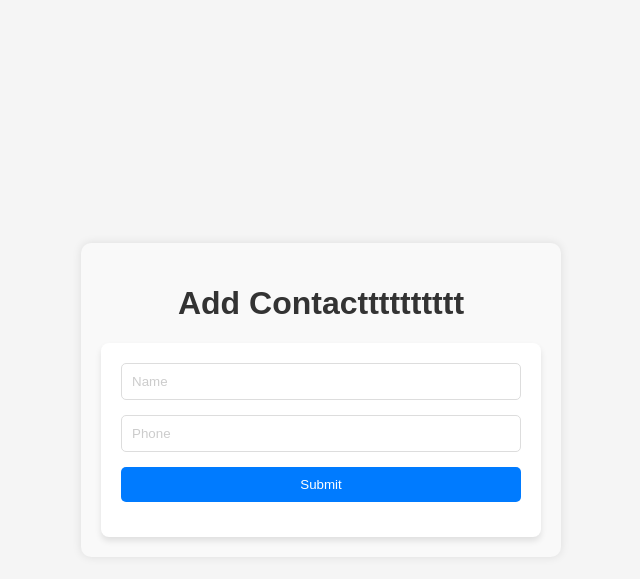
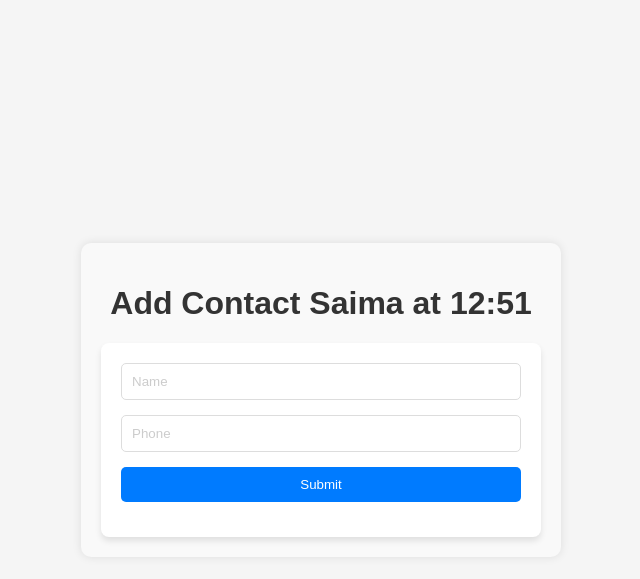
Before and after one commit to saima-basit/ITM, a Flask app: page /add_contact in a window 1280 px wide. Shown: the top 579 px of the page, without its empty margins (319-959 px from the left). Run offline with Flask 3, Linux system fonts and the light colour scheme.

Commit message:
Update add.html

```diff
--- a/3-tier-project/templates/contacts/add.html
+++ b/3-tier-project/templates/contacts/add.html
@@ -65,7 +65,7 @@
 </head>
 <body>
 <div class="container">
-    <h1>Add Contactttttttttt</h1>
+    <h1>Add Contact Saima at 12:51</h1>
     <form action="/api/contacts" method="post">
         <input type="text" name="name" id="name" placeholder="Name">
         <input type="text" name="phone" id="phone" placeholder="Phone">
```
